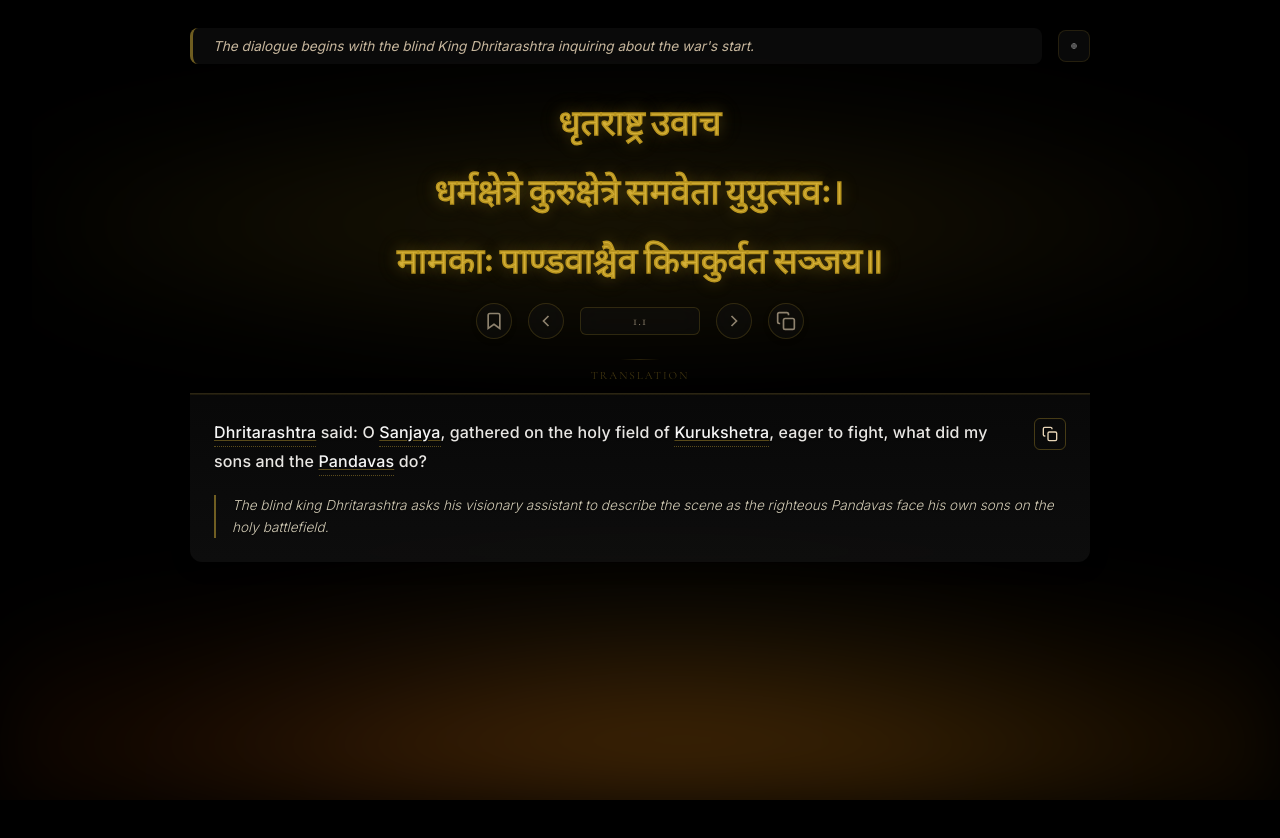
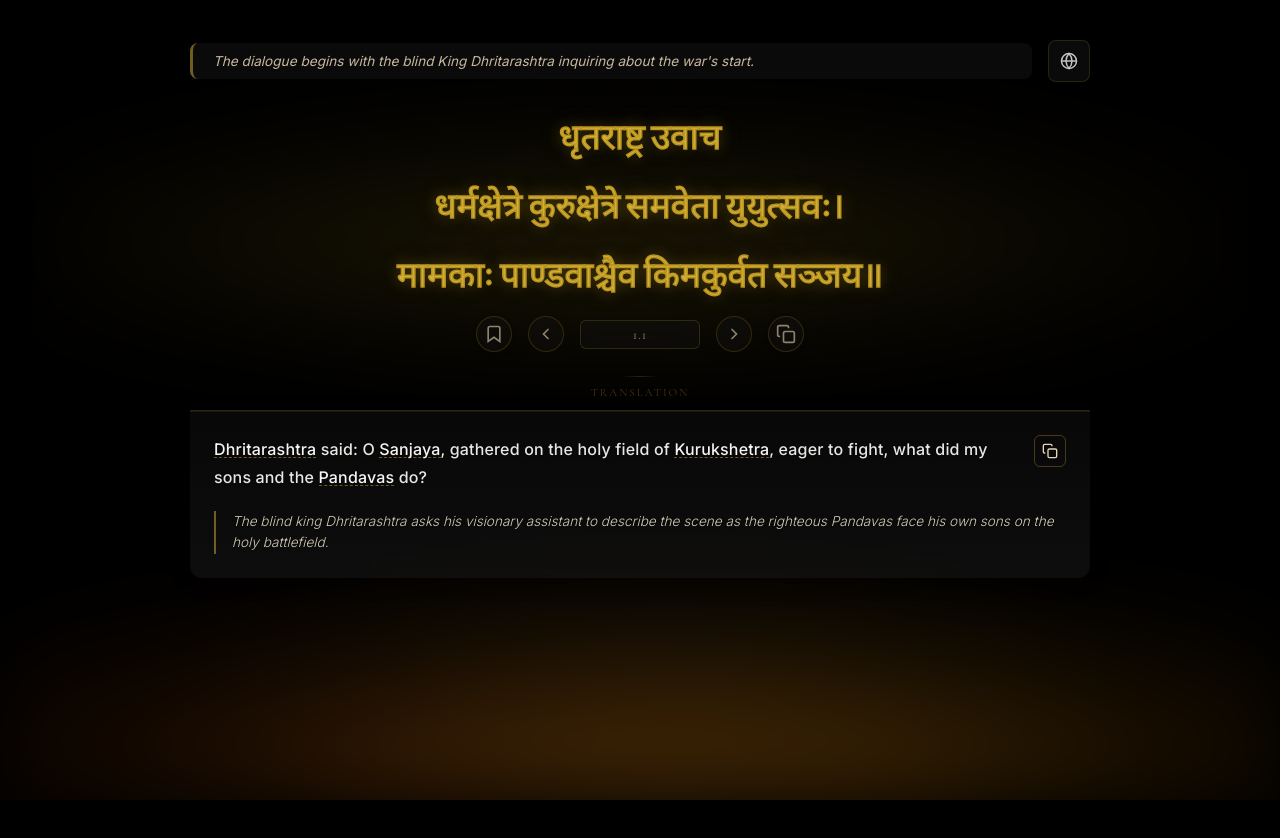
Before and after one commit to yashwant71/bhagG, a Next.js app: page /verse/1/1 in a window 1280 px wide. Shown: the top 838 px of the page. Built offline with nearby package versions, Linux system fonts and the light colour scheme.

Commit message:
feat: introduce ChapterView and VersePage components with chapter data, language selection, and interactive word-by-word translation tooltips.

```diff
--- a/src/components/ChapterView.css
+++ b/src/components/ChapterView.css
@@ -78,6 +78,9 @@
   position: relative;
   display: flex;
   align-items: center;
+  flex-shrink: 0;
+  width: 42px;
+  height: 42px;
 }
 
 .language-selector-button {
@@ -85,13 +88,16 @@
   backdrop-filter: blur(8px);
   border: 1px solid rgba(212, 175, 55, 0.2);
   border-radius: 8px;
-  padding: 0.75rem;
+  width: 42px;
+  height: 42px;
+  flex-shrink: 0;
   color: var(--text-primary);
   cursor: pointer;
   display: flex;
   align-items: center;
   justify-content: center;
   transition: all 0.3s ease;
+  padding: 0;
 }
 
 .language-selector-button:hover {
@@ -210,7 +216,8 @@
 .translation-word-reference {
   color: var(--text-primary);
   cursor: help;
-  border-bottom: 1px dotted rgba(212, 175, 55, 0.4);
+  text-decoration: none !important;
+  border-bottom: 1px dashed rgba(212, 175, 55, 0.5);
   transition: all 0.2s ease;
   position: relative;
   display: inline-block;
--- a/src/components/ChapterView.jsx
+++ b/src/components/ChapterView.jsx
@@ -193,7 +193,7 @@ const ChapterView = () => {
               }}
               aria-label="Select language"
             >
-              <svg width="20" height="20" viewBox="0 0 24 24" fill="none" stroke="currentColor" strokeWidth="2">
+              <svg width="24" height="24" viewBox="0 0 24 24" fill="none" stroke="currentColor" strokeWidth="2">
                 <circle cx="12" cy="12" r="10"/>
                 <line x1="2" y1="12" x2="22" y2="12"/>
                 <path d="M12 2a15.3 15.3 0 0 1 4 10 15.3 15.3 0 0 1-4 10 15.3 15.3 0 0 1-4-10 15.3 15.3 0 0 1 4-10z"/>
--- a/src/components/VersePage.css
+++ b/src/components/VersePage.css
@@ -58,7 +58,7 @@
   position: relative;
   width: 100%;
   overflow: hidden;
-  min-height: 100vh;
+  min-height: 100dvh; /* Use dynamic viewport height for mobile */
 }
 
 .verse-container {
@@ -68,10 +68,12 @@
   margin: 0 auto;
   display: flex;
   flex-direction: column;
-  gap: 0.75rem;
+  gap: 0.5rem;
   flex: 1;
-  justify-content: flex-start;
-  padding-top: 0.25rem;
+  justify-content: center; /* Center content vertically if space permits */
+  min-height: 100dvh;
+  padding-top: 1rem;
+  padding-bottom: 50vh; /* Allow enough space at bottom to scroll Sanskrit to center */
   width: 100%;
   transition: transform 0.3s ease-out;
   will-change: transform;
@@ -144,13 +146,17 @@
   overflow-wrap: break-word;
 }
 
+.pretext-spacer {
+  flex: 1;
+}
+
 /* Language Selector */
 .language-selector-container {
   position: relative;
   flex-shrink: 0;
   flex-grow: 0;
-  width: 32px;
-  height: 32px;
+  width: 42px;
+  height: 42px;
   display: flex;
   align-items: center;
   justify-content: center;
@@ -159,15 +165,16 @@
 .language-selector-button {
   background: var(--bg-card-hover);
   border: 1px solid var(--border-gold-light);
-  border-radius: 6px;
-  width: 32px;
-  height: 32px;
+  border-radius: 8px;
+  width: 42px;
+  height: 42px;
   display: flex;
   align-items: center;
   justify-content: center;
+  flex-shrink: 0;
   cursor: pointer;
   color: var(--text-accent);
-  opacity: 0.7;
+  opacity: 0.8;
   transition: var(--transition-medium);
   backdrop-filter: var(--blur-sm);
   -webkit-tap-highlight-color: transparent;
@@ -262,9 +269,12 @@
   display: flex;
   flex-direction: column;
   align-items: center;
-  padding: 0.5rem 0 0.5rem 0;
+  padding: 0.5rem 0 1rem 0;
   position: relative;
   flex-shrink: 0;
+  min-height: 250px; /* Anchors the section visually in the viewport */
+  display: flex;
+  justify-content: center;
 }
 
 /* Navigation arrows - Removed, now using verse-number-container controls */
@@ -899,12 +909,12 @@
 .translation-word-reference {
   color: var(--gold-85);
   cursor: pointer;
-  text-decoration: underline;
-  text-decoration-color: var(--gold-40);
-  text-underline-offset: 2px;
+  text-decoration: none !important;
+  border-bottom: 1px dashed rgba(212, 175, 55, 0.5);
   transition: var(--transition-fast);
   position: relative;
-  display: inline;
+  display: inline-block;
+  line-height: 1;
 }
 
 .translation-word-reference:hover {
--- a/src/components/VersePage.jsx
+++ b/src/components/VersePage.jsx
@@ -97,6 +97,7 @@ const VersePage = () => {
   const touchEndX = useRef(null)
   const touchStartY = useRef(null)
   const verseContainerRef = useRef(null)
+  const sanskritSectionRef = useRef(null)
 
   const chapterNum = parseInt(chapter || '1')
   // Only allow chapter 1, redirect if other chapter is accessed
@@ -132,6 +133,20 @@ const VersePage = () => {
       console.error('Failed to save language preference:', error)
     }
   }
+
+  // Scroll Sanskrit section into center of viewport when verse loads
+  useEffect(() => {
+    if (isLoaded && sanskritSectionRef.current) {
+      // Delay slightly to allow the "fall from above" animation to start
+      const timer = setTimeout(() => {
+        sanskritSectionRef.current.scrollIntoView({
+          behavior: 'smooth',
+          block: 'center'
+        })
+      }, 100)
+      return () => clearTimeout(timer)
+    }
+  }, [isLoaded, animationKey])
 
   // Check if swipe tutorial should be shown on first visit
   useEffect(() => {
@@ -182,7 +197,6 @@ const VersePage = () => {
     setIsLoaded(false)
     setAnimationsComplete(false) // Reset animations complete state
     setAnimationKey(prev => prev + 1) // Force animation restart
-    window.scrollTo(0, 0)
 
     // Reset tooltip state when verse changes
     setClickedWord(null)
@@ -985,9 +999,9 @@ const VersePage = () => {
             willChange: (isSwiping || isTransitioning || isEntering) ? 'transform' : 'auto'
           }}
         >
-        {/* Pretext/Context Section */}
-        {verse.pretext && (
+        {/* Pretext/Context and Language Selector Wrapper */}
         <div className="pretext-wrapper" key={`pretext-${chapterVerseKey}-${animationKey}`}>
+          {verse.pretext ? (
             <div className="pretext-section">
               <div className={`pretext-text ${translation === 'hindi' ? 'hindi-text' : ''}`}>
                 {typeof verse.pretext === 'string'
@@ -996,6 +1010,10 @@ const VersePage = () => {
                 }
               </div>
             </div>
+          ) : (
+            <div className="pretext-spacer"></div>
+          )}
+
           <div className="language-selector-container">
             <button
               className="language-selector-button"
@@ -1005,7 +1023,7 @@ const VersePage = () => {
               }}
               aria-label="Select language"
             >
-                <svg width="20" height="20" viewBox="0 0 24 24" fill="none" stroke="currentColor" strokeWidth="2">
+              <svg width="24" height="24" viewBox="0 0 24 24" fill="none" stroke="currentColor" strokeWidth="2">
                 <circle cx="12" cy="12" r="10"/>
                 <line x1="2" y1="12" x2="22" y2="12"/>
                 <path d="M12 2a15.3 15.3 0 0 1 4 10 15.3 15.3 0 0 1-4 10 15.3 15.3 0 0 1-4-10 15.3 15.3 0 0 1 4-10z"/>
@@ -1047,10 +1065,9 @@ const VersePage = () => {
             )}
           </div>
         </div>
-        )}
 
         {/* Sanskrit Words Section - Primary Focus */}
-        <div className="sanskrit-section">
+        <div ref={sanskritSectionRef} className="sanskrit-section">
           <div className="sanskrit-words-container">
             {sanskritLines.map((line, lineIndex) => (
               <div key={lineIndex} className="sanskrit-line">
--- a/src/data/chapter1.js
+++ b/src/data/chapter1.js
@@ -84,10 +84,6 @@ export const chapter1 = {
         "hindi": {
           "text": "सञ्जय[1.2.1] बोले—उस समय राजा दुर्योधन[1.2.8] ने व्यूह रचनायुक्त पाण्डवों की सेना को देखकर और द्रोणाचार्य[1.2.10] के पास जाकर यह वचन कहा ।।",
           "meaning": "संजय धृतराष्ट्र को बताते हैं कि दुर्योधन ने पांडवों की युद्ध-तैयारी देखकर अपने गुरु द्रोण से चर्चा की।"
-        },
-        "pretext": {
-          "english": "Sanjaya begins his eye-witness account of the battlefield.",
-          "hindi": "संजय धृतराष्ट्र के प्रश्न का उत्तर देते हुए युद्ध का आँखों देखा हाल सुनाना शुरू करते हैं।"
         }
       },
       "3": {
@@ -142,10 +138,6 @@ export const chapter1 = {
         "hindi": {
           "text": "इस सेना में बड़े-बड़े धनुषों वाले तथा युद्ध में भीम[1.4.4] और अर्जुन[1.4.5] के समान शूरवीर सात्यकि[1.4.8] और विराट[1.4.9] तथा महारथी राजा द्रुपद[1.4.11] हैं।",
           "meaning": "दुर्योधन पांडव पक्ष के मुख्य योद्धाओं का नाम लेकर उनकी शक्ति का वर्णन करता है।"
-        },
-        "pretext": {
-          "english": "Duryodhana names the elite warriors of the opponent's side.",
-          "hindi": "अब दुर्योधन पांडव-सेना के प्रमुख वीरों के नाम गिनाते हैं—"
         }
       },
       "5": {
@@ -170,10 +162,6 @@ export const chapter1 = {
         "hindi": {
           "text": "धृष्टकेतु[1.5.1], चेकितान[1.5.2] और बलवान् काशिराज[1.5.3], पुरुजित्[1.5.6], कुन्तिभोज[1.5.7] और मनुष्यों में श्रेष्ठ शैव्य[1.5.9] (हैं)।",
           "meaning": "पांडव पक्ष के अन्य शक्तिशाली योद्धाओं का उल्लेख।"
-        },
-        "pretext": {
-          "english": "Further listing of the great warriors supporting the Pandavas.",
-          "hindi": "पाण्डव सेना के अन्य प्रमुख योद्धाओं का वर्णन।"
         }
       },
         "6": {
@@ -199,10 +187,6 @@ export const chapter1 = {
           "hindi": {
             "text": "पराक्रमी युधामन्यु[1.6.1] तथा बलवान् उत्तमौजा[1.6.4], सुभद्रा पुत्र अभिमन्यु[1.6.7] एवं द्रौपदी के पाँचों पुत्र[1.6.8]—ये सभी महारथी[1.6.12] हैं ।।",
             "meaning": "दुर्योधन पांडव पक्ष के अन्य वीर योद्धाओं के नामों का वर्णन कर रहा है।"
-          },
-          "pretext": {
-            "english": "Duryodhana concludes his list of the primary Pandava warriors.",
-            "hindi": "पाण्डव सेना के महारथियों की सूची का समापन करते हुए दुर्योधन कहता है—"
           }
         },
         "7": {
@@ -229,10 +213,6 @@ export const chapter1 = {
           "hindi": {
             "text": "हे ब्राह्मणश्रेष्ठ[1.7.6] ! अपने पक्ष में भी जो प्रधान हैं, उनको आप समझ लीजिये । आपकी जानकारी के लिये मेरी सेना के जो सेनापति हैं, उनको बतलाता हूँ ।।",
             "meaning": "दुर्योधन द्रोणाचार्य से अपनी सेना के मुख्य नायकों के बारे में चर्चा कर रहा है।"
-          },
-          "pretext": {
-            "english": "Duryodhana requests Drona to consider the leaders of the Kaurava army.",
-            "hindi": "अब दुर्योधन द्रोणाचार्य से अपनी सेना के प्रधान सेनापतियों को जान लेने के लिये अनुरोध करते हैं—"
           }
         },
         "8": {
@@ -260,10 +240,6 @@ export const chapter1 = {
           "hindi": {
             "text": "आप (द्रोणाचार्य)[1.8.1] और पितामह भीष्म[1.8.2] तथा कर्ण[1.8.4] और संग्राम विजयी कृपाचार्य[1.8.6] तथा वैसे ही अश्वत्थामा[1.8.9], विकर्ण[1.8.10] और भूरिश्रवा[1.8.12] ।।",
             "meaning": "कौरव पक्ष के प्रमुख अजय योद्धाओं के नाम दुर्योधन गिनाता है।"
-          },
-          "pretext": {
-            "english": "Duryodhana names his legendary heroes to inspire confidence.",
-            "hindi": "दुर्योधन अपने पक्ष के प्रधान वीरों के नाम बतलाते हुए उनकी प्रशंसा करते हैं—"
           }
         },
         "9": {
@@ -286,10 +262,6 @@ export const chapter1 = {
           "hindi": {
             "text": "और भी मेरे लिये जीवन की आशा त्याग देने वाले बहुत-से शूरवीर[1.9.4] अनेक प्रकार के शस्त्रों[1.9.7] से सुसज्जित और सब युद्ध में चतुर[1.9.9] हैं ।।",
             "meaning": "दुर्योधन अपनी सेना की निष्ठा और कौशल का वर्णन द्रोणाचार्य के सामने करता है।"
-          },
-          "pretext": {
-            "english": "Duryodhana praises the dedication of his warriors.",
-            "hindi": "अन्य योद्धाओं की वीरता और हथियारों की शक्ति का वर्णन—"
           },
           "explanations": []
         },
@@ -316,10 +288,6 @@ export const chapter1 = {
             "text": "भीष्म पितामह[1.10.4] द्वारा रक्षित हमारी वह सेना सब प्रकार से अजेय[1.10.1] है और भीम[1.10.10] द्वारा रक्षित इन लोगों की यह सेना जीतने में सुगम[1.10.6] है ।।",
             "meaning": "दुर्योधन अपनी सेना को अजेय और शत्रु सेना को कमजोर बताता है।"
           },
-          "pretext": {
-            "english": "Duryodhana compares the strategic advantage of his army.",
-            "hindi": "दोनों सेनाओं की तुलना करते हुए दुर्योधन अपनी सेना को उत्तम बतलाते हैं—"
-          },
           "explanations": []
         },
         "11": {
@@ -345,10 +313,6 @@ export const chapter1 = {
             "text": "इसलिये सब मोर्चों[1.11.1] पर अपनी-अपनी जगह[1.11.4] स्थित रहते हुए आप लोग सभी नि:सन्देह भीष्म पितामह[1.11.6] की ही सब ओर से रक्षा करें ।।",
             "meaning": "दुर्योधन सभी योद्धाओं को अपने स्थान पर रहकर भीष्म की सुरक्षा सुनिश्चित करने का निर्देश देता है।"
           },
-          "pretext": {
-            "english": "Duryodhana instructs his generals on their specific duty.",
-            "hindi": "अब दुर्योधन सब ओर से भीष्म की रक्षा करने के लिये महारथियों से अनुरोध करते हैं—"
-          },
           "explanations": []
         },
         "12": {
@@ -372,10 +336,6 @@ export const chapter1 = {
           "hindi": {
             "text": "कौरवों में वृद्ध बड़े प्रतापी पितामह भीष्म[1.12.5] ने उस दुर्योधन के हृदय में हर्ष उत्पन्न करते हुए उच्च स्वर से सिंह की दहाड़[1.12.6] के समान गरजकर शंख[1.12.8] बजाया ।।",
             "meaning": "भीष्म पितामह ने युद्ध का शंखनाद कर दुर्योधन का उत्साह बढ़ाया और युद्ध का संकेत दिया।"
-          },
-          "pretext": {
-            "english": "Bhishma initiates the battle with a thunderous roar.",
-            "hindi": "सञ्जय उसके बाद की घटनाओं का वर्णन करते हैं जब पितामह भीष्म ने शंख बजाया—"
           }
         },
         "13": {
@@ -402,10 +362,6 @@ export const chapter1 = {
           "hindi": {
             "text": "इसके पश्चात् शंख[1.13.2] और नगारे[1.13.4] तथा ढोल, मृदंग और नरसिंघे[1.13.7] आदि बाजे एक साथ ही बज उठे । उनका वह शब्द बड़ा भयंकर[1.13.12] हुआ ।।",
             "meaning": "भीष्म के शंखनाद के बाद पूरी कौरव सेना के वाद्य यंत्रों से भयंकर कोलाहल मच गया।"
-          },
-          "pretext": {
-            "english": "The martial music signals the start of combat.",
-            "hindi": "कौरव सेना के वाद्यों के बजने का वर्णन—"
           },
           "explanations": []
         },
@@ -463,10 +419,6 @@ export const chapter1 = {
           "hindi": {
             "text": "श्रीकृष्ण महाराज[1.15.2] ने पाञ्चजन्य[1.15.1] नामक, अर्जुन[1.15.4] ने देवदत्त[1.15.3] नामक और भयानक कर्म वाले भीमसेन[1.15.9] ने पौण्ड्र[1.15.5] नामक महाशंख बजाया ।।",
             "meaning": "कृष्ण, अर्जुन और भीम के विशिष्ट शंखों के नाम।"
-          },
-          "pretext": {
-            "english": "The names of the conches of the three main heroes are mentioned.",
-            "hindi": "कृष्ण, अर्जुन और भीम द्वारा बजाए गए शंखों के नाम—"
           }
         },
         "16": {
@@ -490,10 +442,6 @@ export const chapter1 = {
           "hindi": {
             "text": "कुन्ती पुत्र राजा युधिष्ठिर[1.16.5] ने अनन्त विजय[1.16.1] नामक और नकुल[1.16.6] तथा सहदेव[1.16.7] ने सुघोष[1.16.9] और मणिपुष्पक[1.16.10] नामक शंख बजाये ।।",
             "meaning": "राजा युधिष्ठिर, नकुल और सहदेव के शंखों के नाम।"
-          },
-          "pretext": {
-            "english": "Listing the conches of the other Pandava brothers.",
-            "hindi": "युधिष्ठिर, नकुल और सहदेव द्वारा शंख बजाने का वर्णन—"
           },
           "explanations": []
         },
@@ -519,10 +467,6 @@ export const chapter1 = {
           "hindi": {
             "text": "श्रेष्ठ धनुष वाले काशिराज[1.17.1] और महारथी शिखण्डी[1.17.4] एवं धृष्टद्युम्न[1.17.7] तथा राजा विराट[1.17.8] और अजेय सात्यकि[1.17.10]...",
             "meaning": "पांडव पक्ष के अन्य प्रमुख योद्धाओं का वर्णन।"
-          },
-          "pretext": {
-            "english": "Further allies on the Pandava side blow their conches.",
-            "hindi": "पाण्डव सेना के अन्य शूरवीरों द्वारा शंख बजाने का वर्णन—"
           },
           "explanations": []
         },
@@ -603,10 +547,6 @@ export const chapter1 = {
           "hindi": {
             "text": "इसके बाद कपिध्वज अर्जुन[1.20.5] ने मोर्चा बाँधकर डटे हुए धृतराष्ट्र-सम्बन्धियों[1.20.4] को देखकर, उस शस्त्र चलने की तैयारी के समय धनुष उठाकर...",
             "meaning": "युद्ध शुरू होने ही वाला था कि अर्जुन ने अपना धनुष उठाया और कुछ कहा।"
-          },
-          "pretext": {
-            "english": "Arjuna prepares for action as the battle looms.",
-            "hindi": "अब भगवान् श्रीकृष्ण के प्रति कहे हुए अर्जुन के वचनों का वर्णन किया जाता है—"
           }
         },
         "21": {
@@ -667,10 +607,6 @@ export const chapter1 = {
             "text": "...ताकि मैं युद्ध के अभिलाषी[1.22.4] इन विपक्षी योद्धाओं को देख लूँ[1.22.2] कि इस युद्ध[1.22.11] में मुझे किन-किन के साथ युद्ध करना है ।।",
             "meaning": "अर्जुन विपक्ष के योद्धाओं का निरीक्षण करना चाहते हैं।"
           },
-          "pretext": {
-            "english": "Arjuna explains his reason for wanting to stand in the middle.",
-            "hindi": "विपक्षी योद्धाओं को देखने की अर्जुन की इच्छा—"
-          },
           "explanations": []
         },
         "23": {
@@ -696,10 +632,6 @@ export const chapter1 = {
             "text": "दुर्बुद्धि[1.23.9] दुर्योधन[1.23.8] का युद्ध में हित चाहने वाले[1.23.11] जो-जो लोग यहाँ आये हैं[1.23.7], मैं उन्हें देखूँगा[1.23.2] ।।",
             "meaning": "दुर्योधन के समर्थकों को देखने की इच्छा।"
           },
-          "pretext": {
-            "english": "Arjuna expresses his intent to see the unrighteous supporters.",
-            "hindi": "दुर्योधन के हितैषियों को देखने का विचार—"
-          },
           "explanations": []
         },
         "24": {
@@ -724,10 +656,6 @@ export const chapter1 = {
           "hindi": {
             "text": "सञ्जय[1.24.1] बोले—हे धृतराष्ट्र[1.24.6] ! अर्जुन[1.24.5] द्वारा इस प्रकार कहे हुए महाराज श्रीकृष्ण[1.24.4] ने दोनों सेनाओं के बीच में[1.24.9] उत्तम रथ[1.24.11] को खड़ा करके...",
             "meaning": "कृष्ण द्वारा रथ को दोनों सेनाओं के बीच खड़ा करने का वर्णन।"
-          },
-          "pretext": {
-            "english": "Sanjaya describes Krishna's action in response to Arjuna's request.",
-            "hindi": "अर्जुन के इस प्रकार कहने पर भगवान् ने क्या किया? अब संजय उसका वर्णन करते हैं—"
           }
         },
         "25": {
@@ -750,10 +678,6 @@ export const chapter1 = {
           "hindi": {
             "text": "...भीष्म और द्रोणाचार्य के सामने[1.25.1] तथा सम्पूर्ण राजाओं[1.25.4] के सामने खड़ा करके इस प्रकार कहा कि हे पार्थ[1.25.6] ! युद्ध के लिये जुटे हुए इन कौरवों[1.25.9] को देख ।।",
             "meaning": "कृष्ण अर्जुन को विपक्षी कौरवों को देखने के लिए कहते हैं।"
-          },
-          "pretext": {
-            "english": "Krishna presents the battlefield to Arjuna, focusing on his relatives.",
-            "hindi": "भगवान् का अर्जुन से कौरवों को देखने के लिए कहना (श्लोक २४ का क्रम) ।"
           }
         }
 
```
Lines whose indentation alone changed are shown as unchanged.
